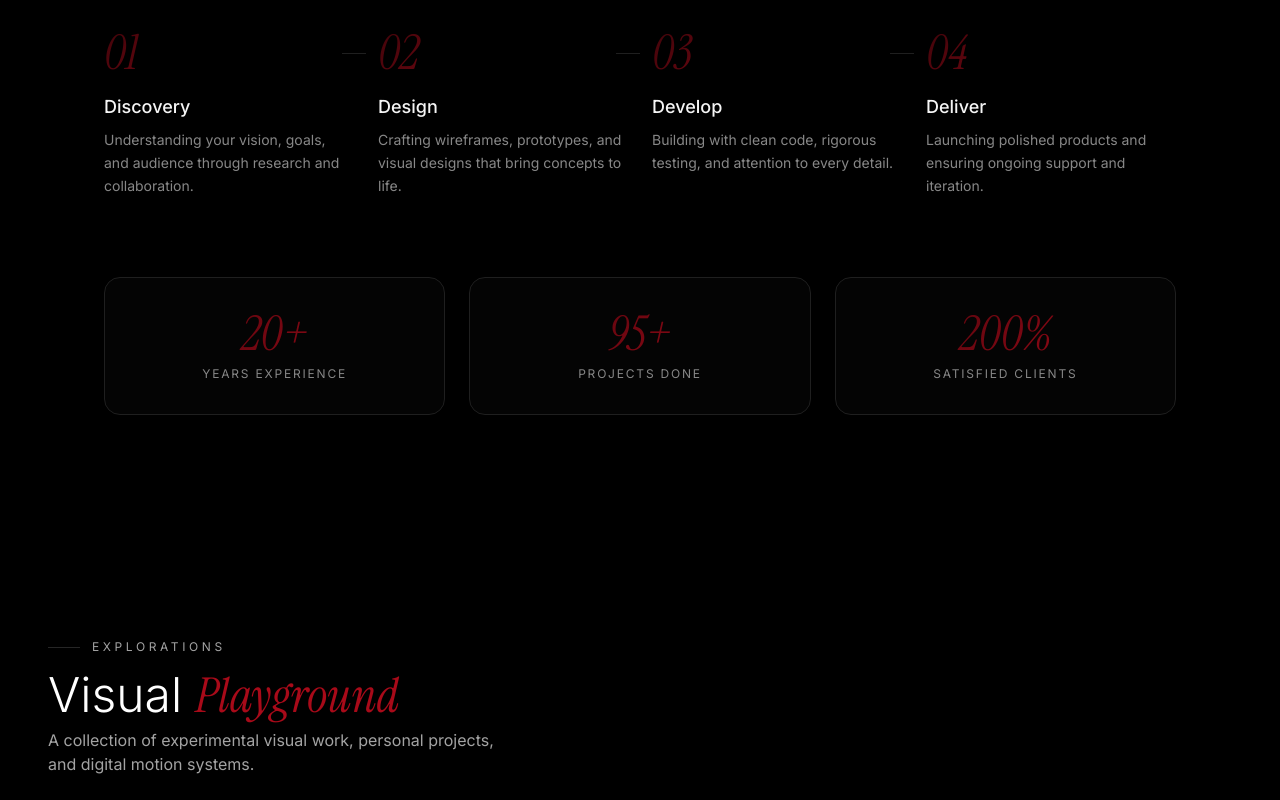
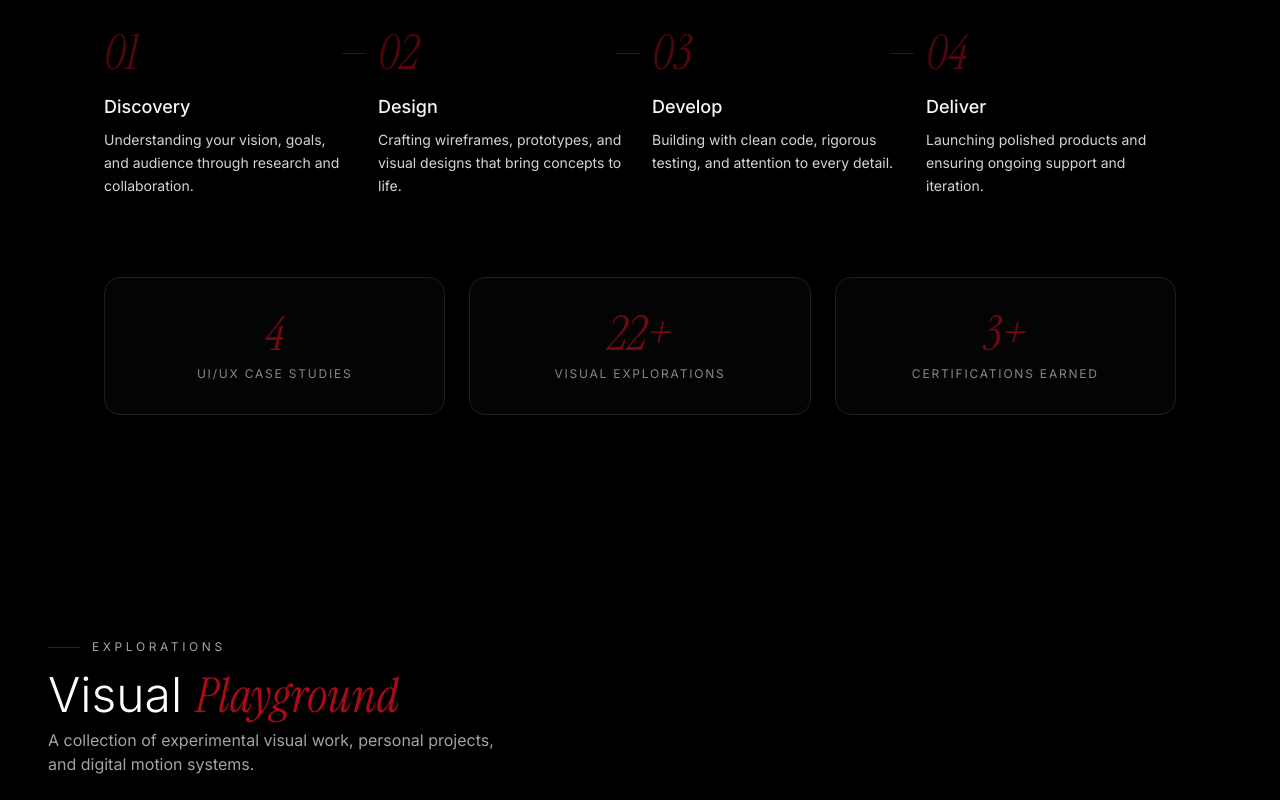
Before and after one commit to zaniaqkram-cloud/zain-portfolio, a React (Vite) app in the folder ZAIN Portfolio/: page / in a window 1280 px wide. Shown: the part 2440-3240 px from the top of the page. Built offline with nearby package versions, Linux system fonts and the light colour scheme; no server answers.

Commit message:
Update Process section stats and improve description readability

```diff
--- a/ZAIN Portfolio/src/components/Process.tsx
+++ b/ZAIN Portfolio/src/components/Process.tsx
@@ -27,10 +27,11 @@ const steps = [
   },
 ];
 
+// Updated with authentic credentials matching your engineering & visual design background
 const stats = [
-  { value: "20+", label: "Years Experience" },
-  { value: "95+", label: "Projects Done" },
-  { value: "200%", label: "Satisfied Clients" },
+  { value: "4", label: "UI/UX Case Studies" },
+  { value: "22+", label: "Visual Explorations" },
+  { value: "3+", label: "Certifications Earned" },
 ];
 
 export default function Process() {
@@ -76,7 +77,8 @@ export default function Process() {
               <h3 className="text-lg font-body font-medium text-text-primary mb-2">
                 {step.title}
               </h3>
-              <p className="text-sm text-muted leading-relaxed">
+              {/* Changed text-muted to text-neutral-300 font-normal for higher readability and standard weight */}
+              <p className="text-sm text-neutral-300 font-normal leading-relaxed">
                 {step.description}
               </p>
               {i < steps.length - 1 && (
```
